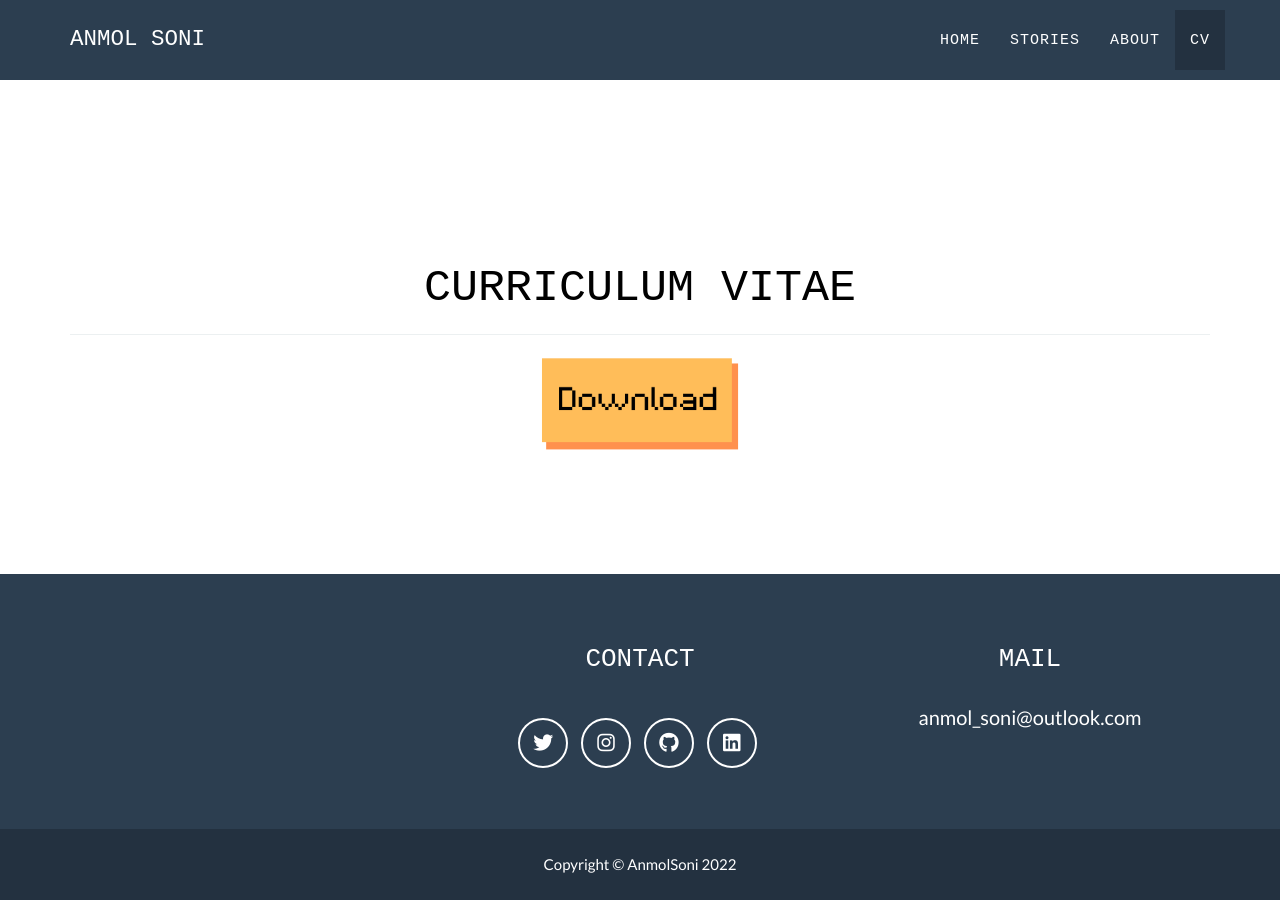
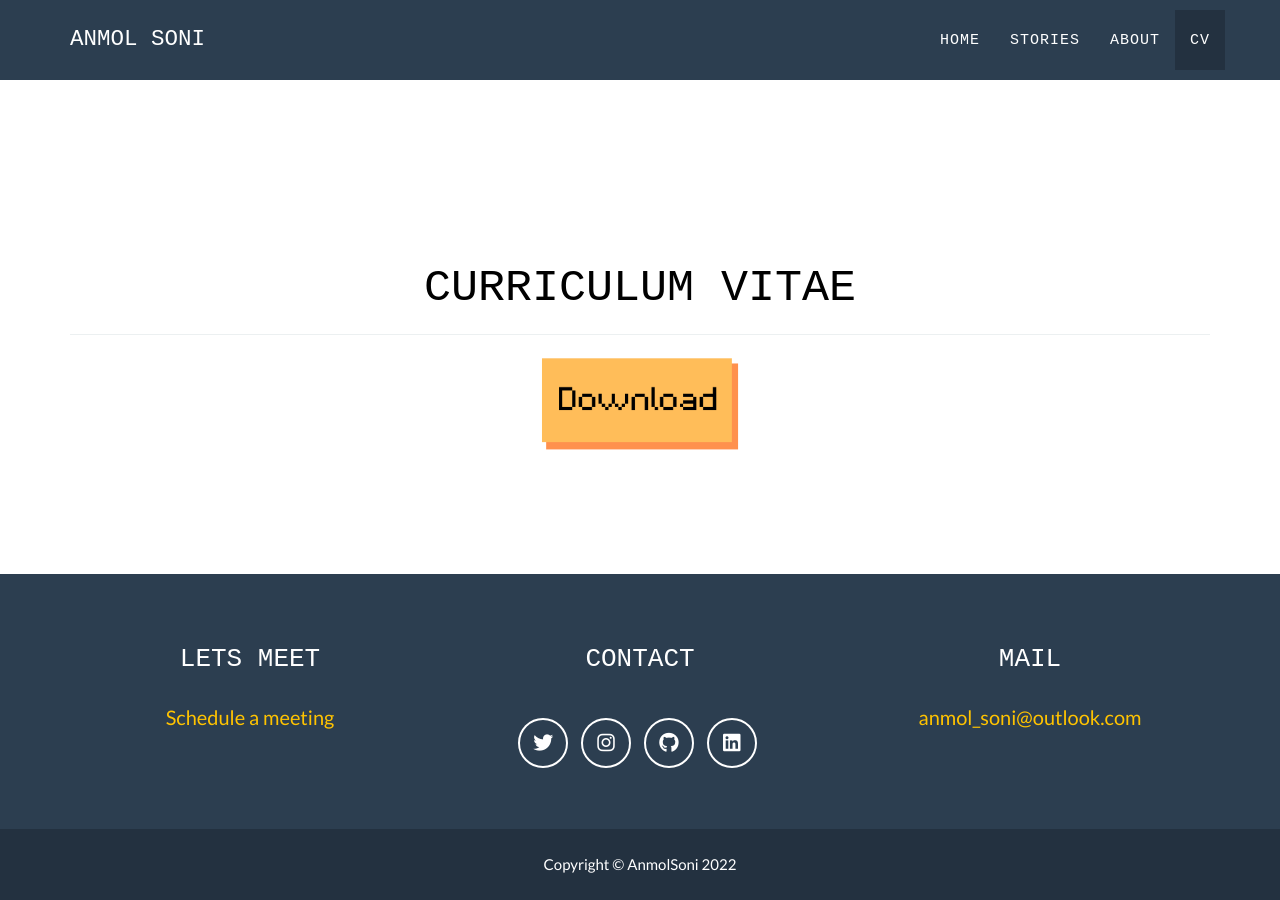
Before and after one commit to SoniAnmol/SoniAnmol.github.io, a Jekyll site: the page built from _posts/2022-09-27-msc_thesis.markdown, in a window 1280 px wide and 900 px high, scrolled down 1815 px. Built offline with Jekyll 4.4.1, drawn with Linux system fonts in a browser that asks for light colours; some web fonts are replaced.

Commit message:
included provision of scheduling an appointment

```diff
--- a/_config.yml
+++ b/_config.yml
@@ -33,7 +33,7 @@ color:
 # Footer settings
 footer:
   copyright: AnmolSoni
-#  location: Location
+  location: Lets meet
   social: Contact
   credits: Mail
 
@@ -48,15 +48,12 @@ social:
   - title: linkedin
     url: http://linkedin.com/in/a-soni
 
-credits: anmol_soni@outlook.com
+credits: <a href="mailto:anmol_soni@outlook.com" style="color:#FFC300;">anmol_soni@outlook.com </a>
 
 # Postal address (add as many lines as necessary)
-#address:
-#  - line: 3481 Melrose Place
-#  - line: Beverly Hills, CA 90210
+address:
+  - line: <a href="https://cal.com/anmol-soni/30min" style="color:#FFC300;">Schedule a meeting </a>
 
-# Credits content
-#credits: 'Freelancer is a free to use, open source Bootstrap theme created by <a href="http://startbootstrap.com">Start Bootstrap</a>.'
 
 # Build settings
 markdown: kramdown
```
